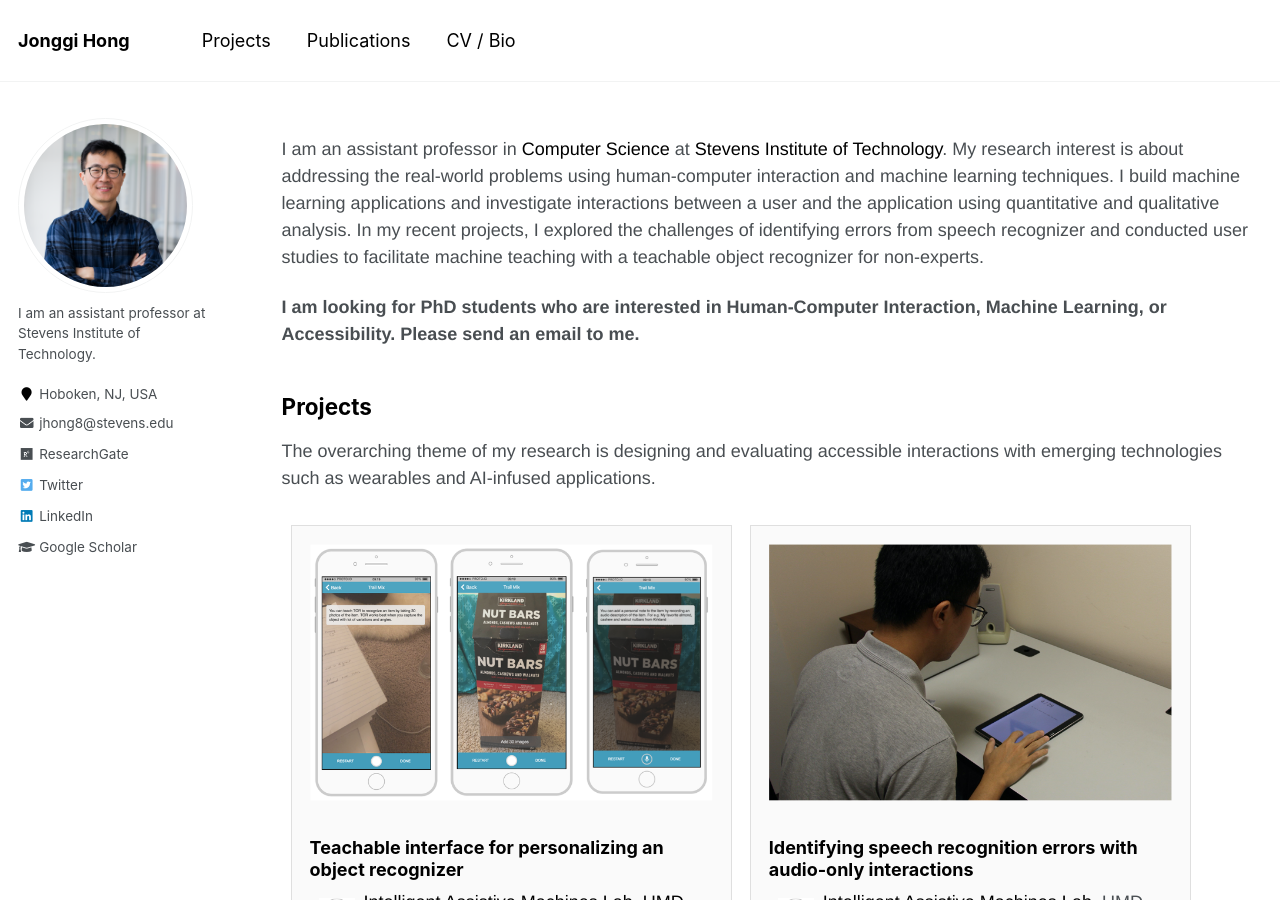
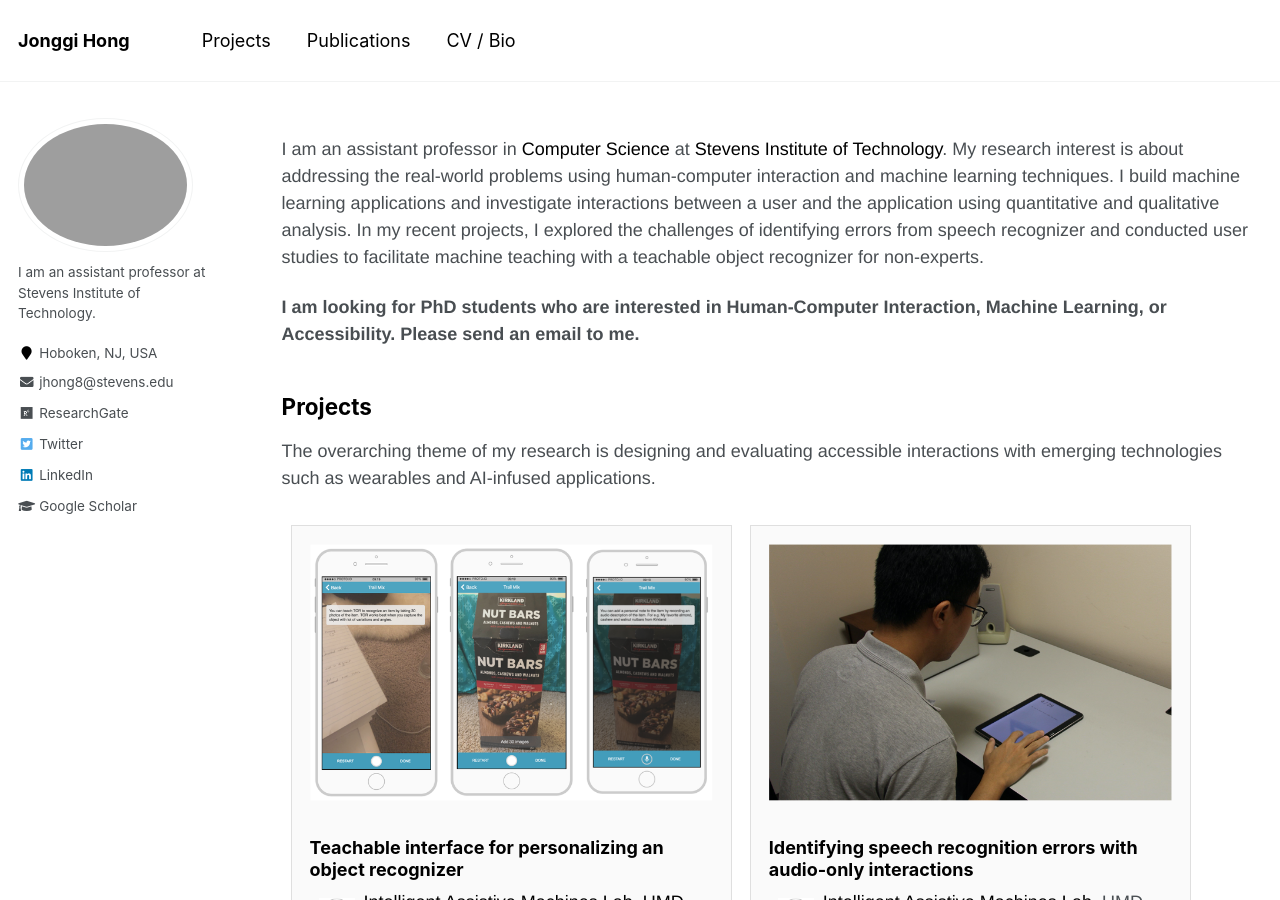
Before and after one commit to jonggi/jonggi.github.io, a Jekyll site: the page built from index.md, in a window 1280 px wide and 900 px high. Built offline with Jekyll 4.4.1, drawn with Linux system fonts in a browser that asks for light colours.

Commit message:
mm github

```diff
--- a/_config.yml
+++ b/_config.yml
@@ -9,7 +9,7 @@
 
 author:
   name             : ""
-  avatar           : "JonggiHong3.png"
+  avatar           : "Hong.J23.jpg"
   bio              : "I am an assistant professor at Stevens Institute of Technology."
   location         : "Hoboken, NJ, USA"
   googlescholar    : "https://scholar.google.com/citations?user=55RWNnMAAAAJ&hl=en"
```
Also changed, not shown: 4 other files.
